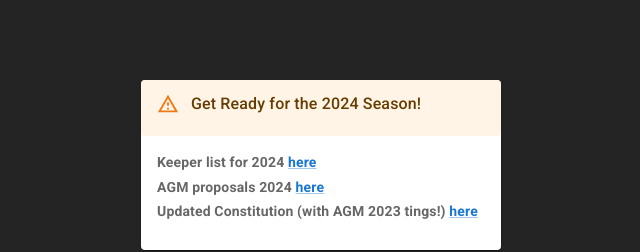
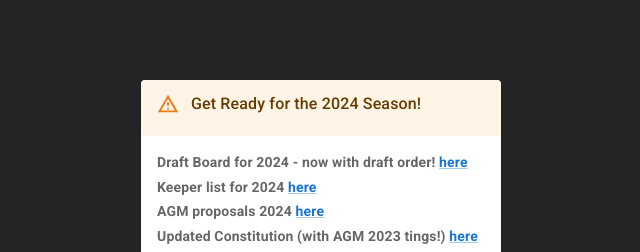
Before and after one commit to alistairwilliamtaylor/fantasy-dashboard, a React (Vite) app: page / in a window 1280 px wide. Shown: the top 252 px of the page, without its empty margins (319-959 px from the left). Built offline with nearby package versions, Linux system fonts and the light colour scheme.

Commit message:
Update CurrentInfo.jsx
add draft board card

```diff
--- a/src/CurrentInfo.jsx
+++ b/src/CurrentInfo.jsx
@@ -15,6 +15,12 @@ const CurrentInfo = () => (
         <AlertTitle>Get Ready for the 2024 Season!</AlertTitle>
       </Alert>
       <CardContent>
+        <Typography gutterBottom variant="body2" color="text.secondary">
+          <strong>
+            Draft Board for 2024 - now with draft order! {" "}
+            <Link href="https://docs.google.com/spreadsheets/d/1OZxtI27qPalG40DtMY9OVkUTOw9OsTnCbTRQfvFGSCk/edit?gid=0#gid=0">here</Link>
+          </strong>
+        </Typography>
         <Typography gutterBottom variant="body2" color="text.secondary">
           <strong>
             Keeper list for 2024 {" "}
```
